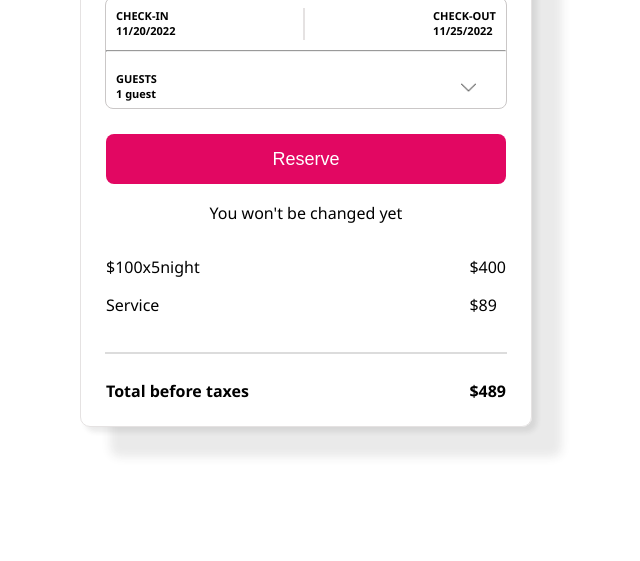
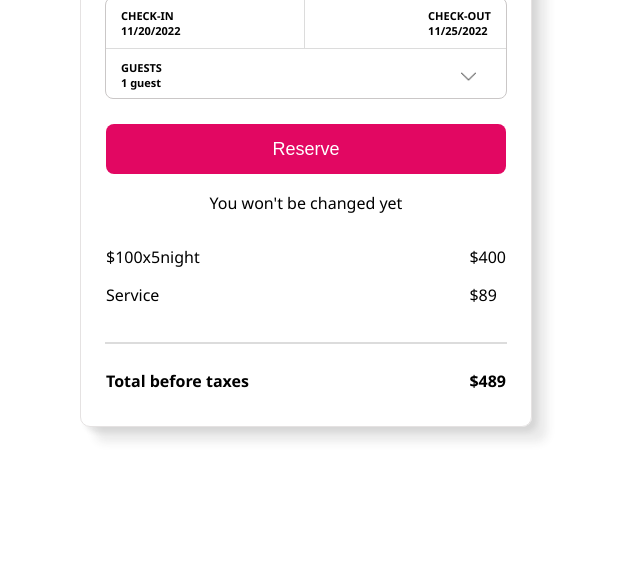
Before and after one commit to anshulhusika/live-assignment-1, a plain HTML site: page index.html in a window 1280 px wide. Shown: the part 239-800 px from the top of the page, without its empty margins (334-974 px from the left). Drawn offline with Linux system fonts and the light colour scheme.

Commit message:
live assignment

```diff
--- a/index.html
+++ b/index.html
@@ -12,7 +12,7 @@
         <div class="price-card">
             <div class="price">
                 <div class="price-element1">
-                    <p class="p-1">$100 <p class="p-2">night</p> </p>
+                    <p class="p-1">$100 <p class="p-2"> night</p> </p>
 
                 </div>
 
@@ -25,23 +25,25 @@
             <div class="detail">
                 <div class="">
                     <div class="detail-1">
-                    <div class="">
+                    <div class="CHECK">
                         CHECK-IN <br>
                         11/20/2022
                     </div>
                     <div class="line-vt"></div>
                     <!-- <hr> -->
-                    <div class="">
+                    <div class="CHECK">
                         CHECK-OUT <br>
                         11/25/2022
                     </div>
                     </div>
-                    <hr>
+
+                    <div class="border-top"></div>
+
                         <div class="detail-2">
                             <div class="">
                                 <p>GUESTS <br>
                                     1 guest </p>
-                                <!-- <p></p> -->
+
                             </div>
                             <div class="">
                                 <img class="image" src="chevron.png" alt="">
--- a/style.css
+++ b/style.css
@@ -20,9 +20,7 @@ body{
     margin: auto;
 
     box-shadow: 5px 5px 5px rgba(52, 52, 52, 0.1),
-    /* 10px 10px 10px rgba(52, 52, 52, 0.1), */
-    /* 20px 20px 10px rgba(52, 52, 52, 0.1), */
-    30px 30px 10px rgba(52, 52, 52, 0.1);
+    15px 15px 10px rgba(52, 52, 52, 0.1) ;
 
 
 }
@@ -36,37 +34,45 @@ body{
 .detail{
     border: 1px solid rgb(202, 199, 199);
     width: 400px;
-    height: 110px;
-    margin: auto;
+    height: 100px;
+    margin:  0px auto;
     border-radius:8px ;
 
 
 }
 .line-vt{
-    height: 30px;
-    border: 0.5px solid rgb(229, 226, 226);
+    border-right: 1px solid  gainsboro;
+
 }
 .detail-1{
     font-size: 11px;
     font-weight: bold;
     display: flex;
     justify-content: space-between;
-    margin: 10px;
-    padding: 0%;
+    margin: 0px 10px;
+
 
 }
+.CHECK{
+
+   margin: 10px 5px;
+}
+.border-top{
+    border-top: 1px solid gainsboro;
+}
 .detail-2{
-    padding: 0%;
+
     font-size: 11px;
     font-weight: bold;
     display: flex;
     justify-content: space-between;
-    margin: 0 10px;
-    margin-bottom: 40px;
+    margin: 0px 15px ;
+
 }
 
 .image{
-    margin: 20px 20px;
+ margin: 20px 15px;
+
     width: 15px;
 }
 /* .line-1{
```
